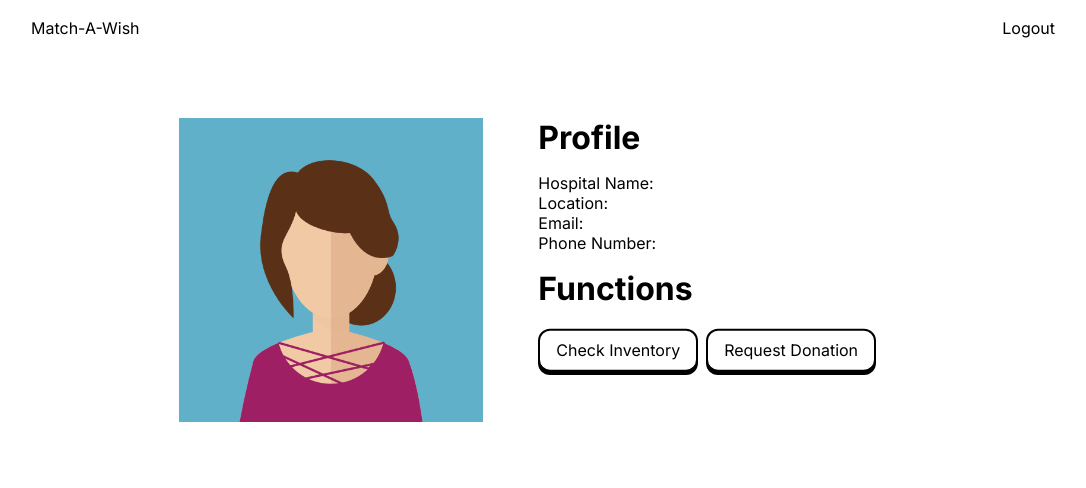
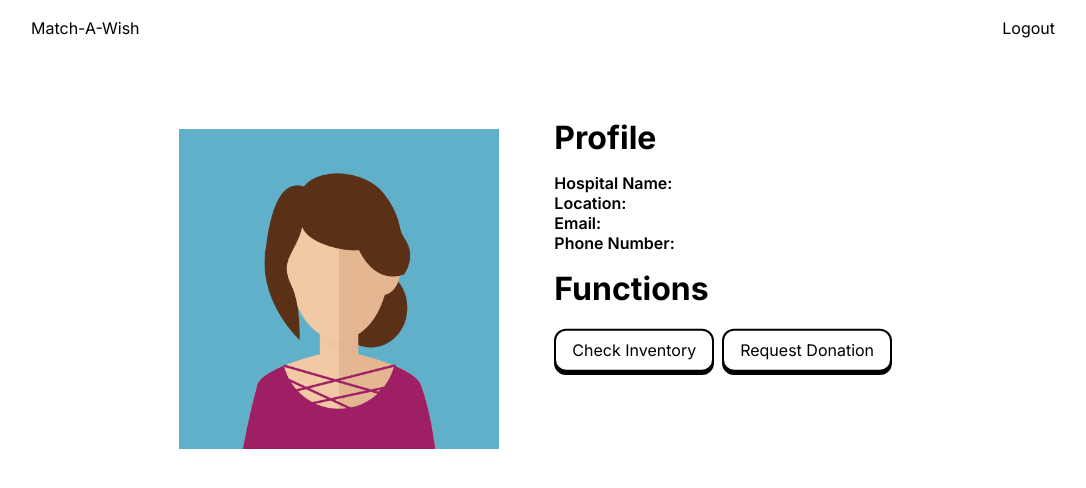
Before and after one commit to hannatonthat/McHacks-2025, a React (Create React App) app: page /hospital in a window 1280 px wide. Shown: the top 488 px of the page, without its empty margins (97-1183 px from the left). Built offline with nearby package versions, Linux system fonts and the light colour scheme; no server answers.

Commit message:
general styling

```diff
--- a/src/Donor.css
+++ b/src/Donor.css
@@ -27,9 +27,9 @@
 }
 
 .box.one img {
-    width: 19rem;
+    width: 20rem;
     height: auto;
-    margin: 1rem 0;
+    margin: 1.7rem 0;
 }
 
 button {
--- a/src/Hospital.css
+++ b/src/Hospital.css
@@ -0,0 +1,3 @@
+strong {
+    font-weight: 600;
+}
--- a/src/Inventory.css
+++ b/src/Inventory.css
@@ -4,6 +4,7 @@
     height: auto;
     overflow: hidden;
     margin-top: 2rem;
+    padding-right: 10px;
 }
 
 .title-container {
@@ -20,21 +21,13 @@ h1 {
 .inventory-item {
     background-color: #fff;
     padding: 20px;
-    border-radius: 8px;
-    box-shadow: 0 0 8px rgba(0, 0, 0, 0.1);
-    margin-bottom: 10px;
+    margin-bottom: 0;
 }
 
 .inventory-item p {
     font-size: 1rem;
     line-height: 1.6;
     margin: 5px 0;
-}
-
-.inventory-container {
-    max-height: 80vh;
-    overflow-y: auto;
-    padding-right: 10px;
 }
 
 .filter-bar button {
@@ -47,7 +40,7 @@ h1 {
     cursor: pointer;
     border-radius: var(--button_radius);
     background: var(--button_outline_color);
-  }
+}
 
 .button_top {
     display: inline-block;
@@ -59,12 +52,12 @@ h1 {
     color: var(--button_outline_color);
     transform: translateY(-0.2em);
     transition: transform 0.1s ease;
-  }
+}
 
 button:hover .button_top {
     transform: translateY(-0.33em);
-  }
+}
 
 button:active .button_top {
     transform: translateY(0);
-  }
+}
--- a/src/Pages/Donor.js
+++ b/src/Pages/Donor.js
@@ -33,7 +33,7 @@ export default function Donor() {
             </nav>
             <div className='container'>
                 <div className='box one'>
-                    <img src='/images/user.png' alt='toys'></img>
+                    <img src='/images/user2.png' alt='toys'></img>
                 </div>
                 <div className='box two'>
                     <h2>Profile</h2>
@@ -44,20 +44,14 @@ export default function Donor() {
                             <p><strong>Organization Name:</strong></p>
     <p>{profile.org_name}</p>
 
-    <p><strong>Organization Description:</strong></p>
-    <p>{profile.org_description}</p>
+    <p><strong>Location:</strong></p>
+    <p>{profile.location}</p>
 
     <p><strong>Email:</strong></p>
     <p>{profile.email}</p>
 
     <p><strong>Phone Number:</strong></p>
     <p>{profile.phone}</p>
-
-    <p><strong>Donated Items:</strong></p>
-    <p>{profile.donated_items?.join(', ')}</p>
-
-    <p><strong>Location:</strong></p>
-    <p>{profile.location}</p>
                         </div>
                     )}
                     <h2>Functions</h2>
```
Also changed, not shown: public/images/user2.png (added).
